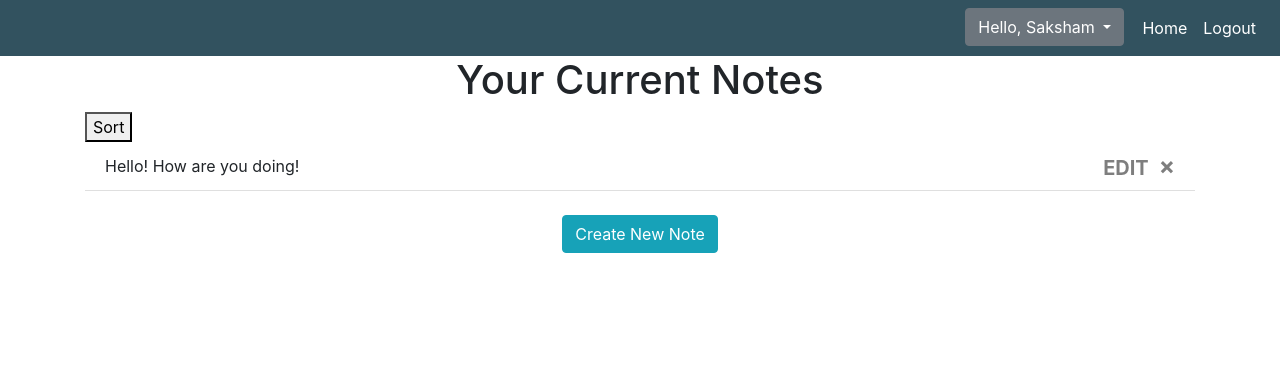
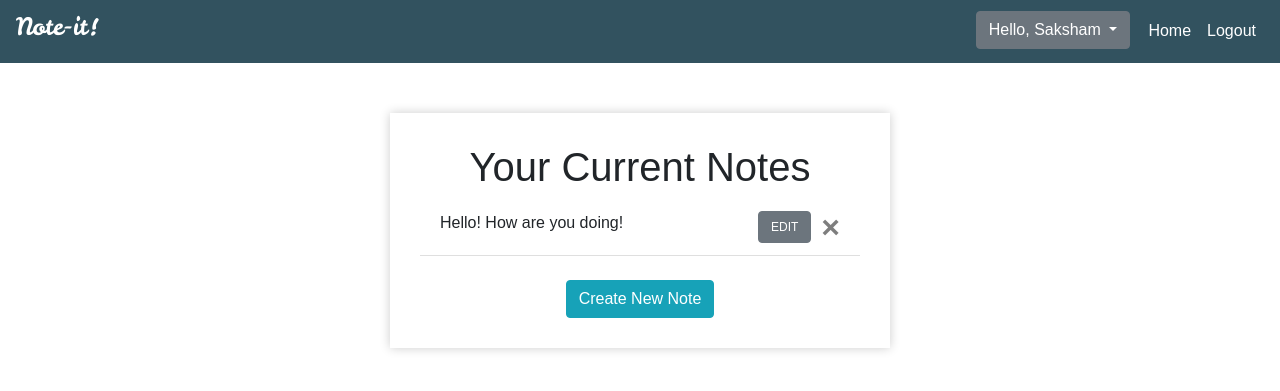
Before and after one commit to Saksham-3/Note-It, a Flask app: page / in a window 1280 px wide. Shown: the top 391 px of the page. Run offline with Flask 3, Linux system fonts and the light colour scheme; a user stored in the database is signed in; some libraries are stand-ins or nearby versions.

Commit message:
added icons and delete confirmation

```diff
--- a/website/auth.py
+++ b/website/auth.py
@@ -4,6 +4,7 @@ from werkzeug.security import generate_password_hash, check_password_hash
 from . import db
 from flask_login import login_user, login_required, logout_user, current_user
 from .forms import RegistrationForm, LoginForm
+import email_validator
 
 auth = Blueprint('auth', __name__)
 
--- a/website/forms.py
+++ b/website/forms.py
@@ -8,7 +8,7 @@ from flask_login import current_user
 class RegistrationForm(FlaskForm):
    username = StringField('Username', validators=[DataRequired(), Length(min=2, max=20)])
    email = StringField('Email', validators=[DataRequired(), Email()])
-   password = PasswordField('Password', validators=[DataRequired()])
+   password = PasswordField('Password', validators=[DataRequired(), Length(min=6, max=20)])
    confirm_password = PasswordField('Confirm Password', validators=[DataRequired(), EqualTo('password')])
    submit = SubmitField('Sign Up')
 
--- a/website/templates/add_note.html
+++ b/website/templates/add_note.html
@@ -1,5 +1,7 @@
 {% extends "base.html" %} {% block title %}Add Note{% endblock %} {% block
 content%}
+<head><link rel="stylesheet" type="text/css" href="\static\login.css" /></head>
+<div class="div-container">
 <h1 align="center">Notes</h1>
 <form method="POST">
   <textarea
@@ -7,6 +9,7 @@ content%}
     name="note"
     id="note"
     class="form-control"
+    style="height: 200px; width: 100%;"
   ></textarea>
   <br />
   <div align="center">
@@ -19,4 +22,5 @@ content%}
     ><button class="btn btn-secondary">Cancel</button></a
   >
 </div>
+</div>
 {% endblock %}
--- a/website/templates/base.html
+++ b/website/templates/base.html
@@ -14,6 +14,11 @@
       href="https://stackpath.bootstrapcdn.com/font-awesome/4.7.0/css/font-awesome.min.css"
       crossorigin="anonymous"
     />
+    <link rel="icon" type="image/x-icon" href="/static/favicon.ico">
+
+  <link rel="preconnect" href="https://fonts.googleapis.com">
+  <link rel="preconnect" href="https://fonts.gstatic.com" crossorigin>
+  <link href="https://fonts.googleapis.com/css2?family=Leckerli+One&display=swap" rel="stylesheet">
 
     <title>{% block title %}Home{% endblock %}</title>
   </head>
@@ -22,6 +27,8 @@
       class="navbar navbar-expand-lg navbar-dark"
       style="background-color: rgb(50, 82, 95)"
     >
+    <a class="navbar-brand" id="home" href="/">
+      <h4 style="font-family: 'Leckerli One', cursive;">Note-it!</h4></a>
       <button
         class="navbar-toggler"
         type="button"
@@ -113,7 +120,7 @@
       function deleteNote(noteId) {
         fetch("/delete-note", {
           method: "POST",
-          body: JSON.stringify({ noteId: noteId }),
+          body: JSON.stringify({ noteId: noteId}),
         }).then((_res) => {
           window.location.href = "/";
         });
--- a/website/templates/home.html
+++ b/website/templates/home.html
@@ -1,7 +1,7 @@
 {% extends "base.html" %} {% block title %}Home{% endblock %} {% block content
 %}
+<div class="div-container">
 <h1 align="center">Your Current Notes</h1>
-<button>Sort</button>
 <ul class="list-group list-group-flush" id="notes">
   {% for note in user.notes %}
   <li class="list-group-item">
@@ -10,22 +10,23 @@
       type="button"
       class="close"
       data-toggle="modal"
-      data-target="#Modal"
+      data-target="#{{ note.id }}Modal"
+      style="font-size: 32px;"
     >
-      <span arai-hidden="true">&times;</span>
+      <span aria-hidden="true">&times;</span>
     </button>
     <div
       class="modal fade"
-      id="Modal"
+      id="{{ note.id }}Modal"
       tabindex="-1"
       role="dialog"
-      aria-labelledby="ModalLabel"
+      aria-labelledby="{{ note.id }}ModalLabel"
       aria-hidden="true"
     >
       <div class="modal-dialog" role="document">
         <div class="modal-content">
           <div class="modal-header">
-            <h5 class="modal-title" id="ModalLabel">Confirm</h5>
+            <h5 class="modal-title" id="{{ note.id }}ModalLabel">Confirm</h5>
             <button
               type="button"
               class="close"
@@ -46,12 +47,14 @@
             >
               Cancel
             </button>
-            <form
-              action="{{ url_for('views.delete_note',note_id=note.id) }}"
-              method="POST"
+            <button
+              type="button"
+              class="btn btn-danger"
+              data-dismiss="modal"
+              onClick="deleteNote({{ note.id }})"
             >
-              <input class="btn btn-danger" type="submit" value="Delete" />
-            </form>
+              Delete
+            </button>
           </div>
         </div>
       </div>
@@ -59,13 +62,8 @@
     <a href="{{ url_for('views.item', id=note.id)}}"
       ><button
         type="button"
-        class="close"
-        style="
-          margin-right: 10px;
-          text-decoration: none;
-          font-size: 20px;
-          margin-top: 4px;
-        "
+        class="btn btn-secondary"
+        style="float: inline-end; margin-right: 10px; font-size: 12px;"
       >
         EDIT
       </button></a
@@ -77,4 +75,7 @@
 <div align="center">
   <a class="btn btn-info" href="/add_note">Create New Note</a>
 </div>
+</div>
+<head><link rel="stylesheet" type="text/css" href="\static\login.css" /></head>
+
 {% endblock %}
--- a/website/views.py
+++ b/website/views.py
@@ -14,12 +14,16 @@ def home():
 
 @views.route('/delete-note', methods= ['POST'])
 @login_required
-def delete_note(note_id):
-    note = Note.query.get(note_id)
+def delete_note():
+    note = json.loads(request.data)
+    noteId = note['noteId']
+    note = Note.query.get(noteId)
     if note:
         if note.user_id == current_user.id:
             db.session.delete(note)
             db.session.commit()
+
+    return jsonify({})
 
     return render_template("home.html", user = current_user)
 
```
Also changed, not shown: website/templates/login.html (+0 -35 lines), website/templates/sign_up.html (+1 -49 lines), instance/database.db, website/static/download.png (added), website/static/favicon.ico (added).
